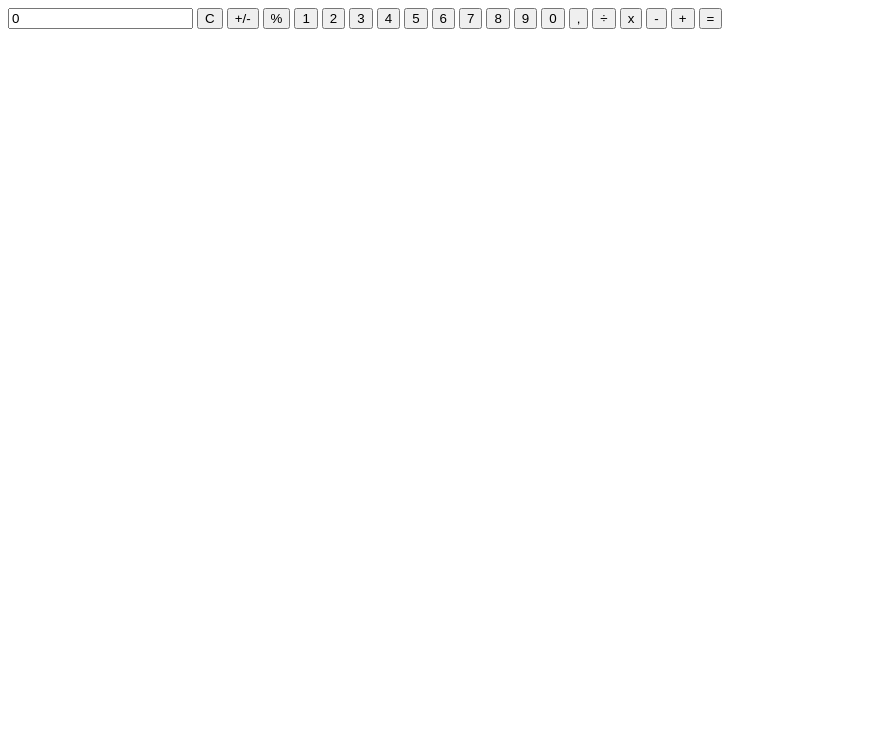
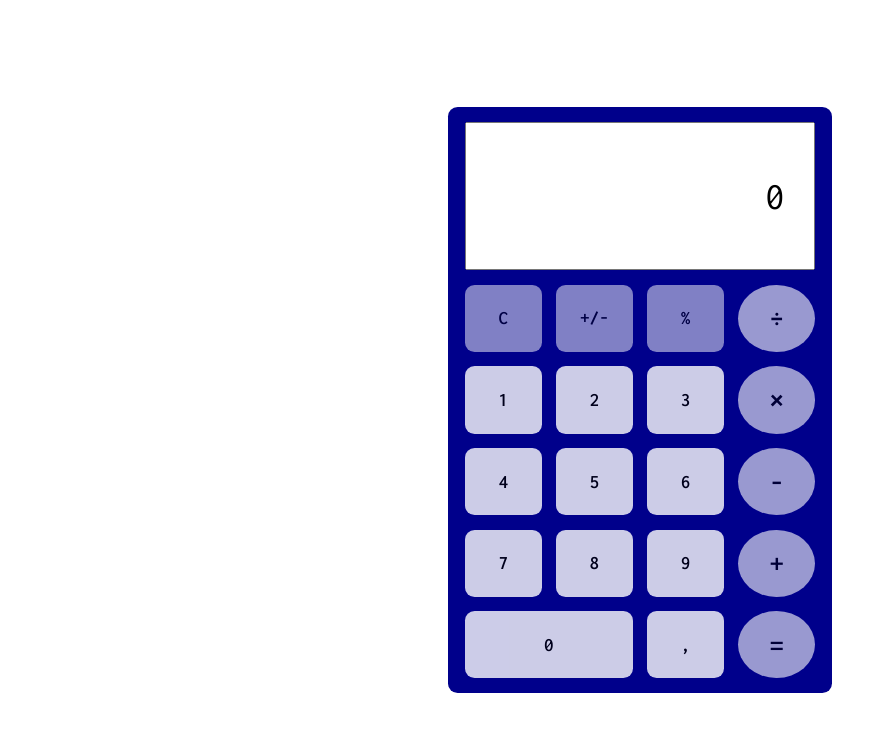
Before and after one commit to VerbindingMaken/calculator, a plain HTML site: page index.html in a window 1280 px wide. Shown: the whole page, without its empty margins (0-887 px from the left). Drawn offline with Linux system fonts and the light colour scheme.

Commit message:
Made the layout and styling of calculator in index.css

```diff
--- a/index.html
+++ b/index.html
@@ -14,7 +14,7 @@
   <body>
       <main>
           <div id="calc-body">
-              <div id="calc-diplay-buttons">
+              <div id="calc-display-buttons">
                   <input id="display" type="text" value="0">
                   <button id="cancel" class="adjust">C</button>
                   <button id="sign" class="adjust">+/-</button>
@@ -31,7 +31,7 @@
                   <button id="zero" class="number">0</button>
                   <button id="comma" class="number">,</button>
                   <button id="divide" class="calculate">÷</button>
-                  <button id="multiply" class="calculate">x</button>
+                  <button id="multiply" class="calculate"><p>+</p></button>
                   <button id="minus" class="calculate">-</button>
                   <button id="plus" class="calculate">+</button>
                   <button id="return" class="calculate">=</button>
--- a/styles/index.css
+++ b/styles/index.css
@@ -1,6 +1,168 @@
 /* google fonts: Inconsolata
-weights: 200, 400, 600
+weights: 200, 400, 600 */
 
-font-family: 'Inconsolata', monospace;
 
-*/
+
+
+/* RESET */
+html {
+    box-sizing: border-box;
+    font-size: 1.2vh;
+}
+*,
+*::before,
+*::after {
+  box-sizing: inherit;
+}
+:focus {
+  outline: none;
+}
+/* MAIN LAYOUT */
+body {
+    display: flex;
+    justify-content: center;
+    align-items: center;
+    min-height: 100vh;
+}
+body,
+div  {
+    margin: 0;
+    padding: 0;
+}
+
+#calc-body {
+    display: flex;
+    justify-content: center;
+    align-items: center;
+    min-width: 40rem;
+    min-height: 61rem;
+    background-color: darkblue;
+    border-radius: 1rem;
+}
+#calc-display-buttons {
+    display: grid;
+    grid-template-columns: repeat(4, 8rem);
+    grid-template-rows: repeat(7, 7rem);
+    gap: 1.5rem;
+}
+/* LAYOUT DISPLAY AND BUTTONS */
+#display {
+    grid-row: 1/ 3;
+    grid-column: 1 /5;
+    padding: 3rem;
+    text-align: right;
+}
+#cancel {
+    grid-row: 3/ 4;
+    grid-column: 1/ 2;
+}
+#sign {
+    grid-row: 3/ 4;
+    grid-column: 2/ 3;
+}
+#percentage {
+    grid-row: 3/ 4;
+    grid-column: 3/ 4;
+}
+#divide {
+    grid-row: 3/ 4;
+    grid-column: 4/ 5;
+}
+#one {
+    grid-row: 4/ 5;
+    grid-column: 1/ 2;
+}
+#two {
+    grid-row: 4/ 5;
+    grid-column: 2/ 3;
+}
+#three {
+    grid-row: 4/ 5;
+    grid-column: 3/ 4;
+}
+#multiply {
+    grid-row: 4/ 5;
+    grid-column: 4/ 5;
+    display: flex;
+    justify-content: center;
+    align-items: center;
+}
+#four {
+    grid-row: 5/ 6;
+    grid-column: 1/ 2;
+}
+#five {
+    grid-row: 5/ 6;
+    grid-column: 2/ 3;
+}
+#six {
+    grid-row: 5/ 6;
+    grid-column: 3/ 4;
+}
+#minus {
+    grid-row: 5/ 6;
+    grid-column: 4/ 5;
+}
+#seven {
+    grid-row: 6/ 7;
+    grid-column: 1/ 2;
+}
+#eight {
+    grid-row: 6/ 7;
+    grid-column: 2/ 3;
+}
+#nine  {
+    grid-row: 6/ 7;
+    grid-column: 3/ 4;
+}
+#plus {
+    grid-row: 6/ 7;
+    grid-column: 4/ 5;
+}
+#zero {
+    grid-row: 7/ 8;
+    grid-column: 1/ 3;
+}
+#comma {
+    grid-row: 7/ 8;
+    grid-column: 3/ 4;
+}
+#return {
+    grid-row: 7/ 8;
+    grid-column: 4/ 5;
+}
+/* STYLING INPUT */
+input,
+button {
+    font-family: 'Inconsolata', monospace;
+    margin: 0;
+}
+input {
+    font-size: 4rem;
+}
+.adjust,
+.number {
+    font-size: 2rem;
+    border-radius: 1rem;
+    border-style: none;
+    background-color: white;
+    font-weight: 600;
+}
+.adjust {
+    opacity: 0.5;
+}
+.number {
+    opacity: .8;
+}
+.calculate {
+    font-size: 3rem;
+    border-radius: 50%;
+    border-style: none;
+    background-color: white;
+    opacity: 0.6;
+    font-weight: 600;
+}
+#multiply p {
+    transform: rotate(45deg);
+    font-size: 3.4rem;
+}
```
